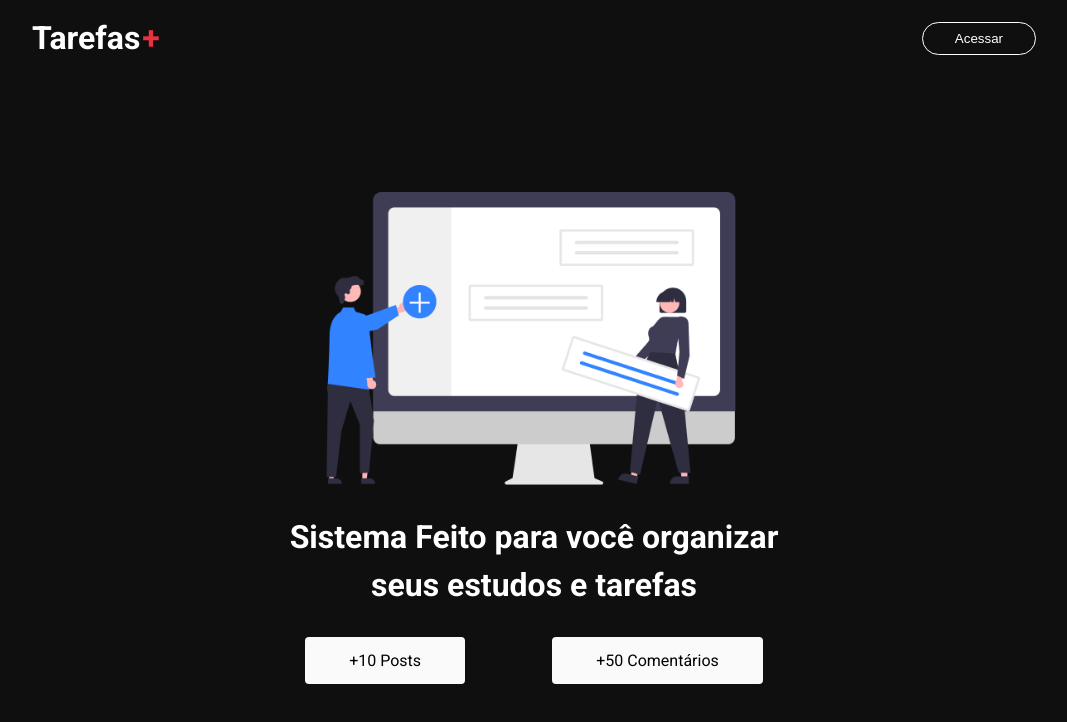
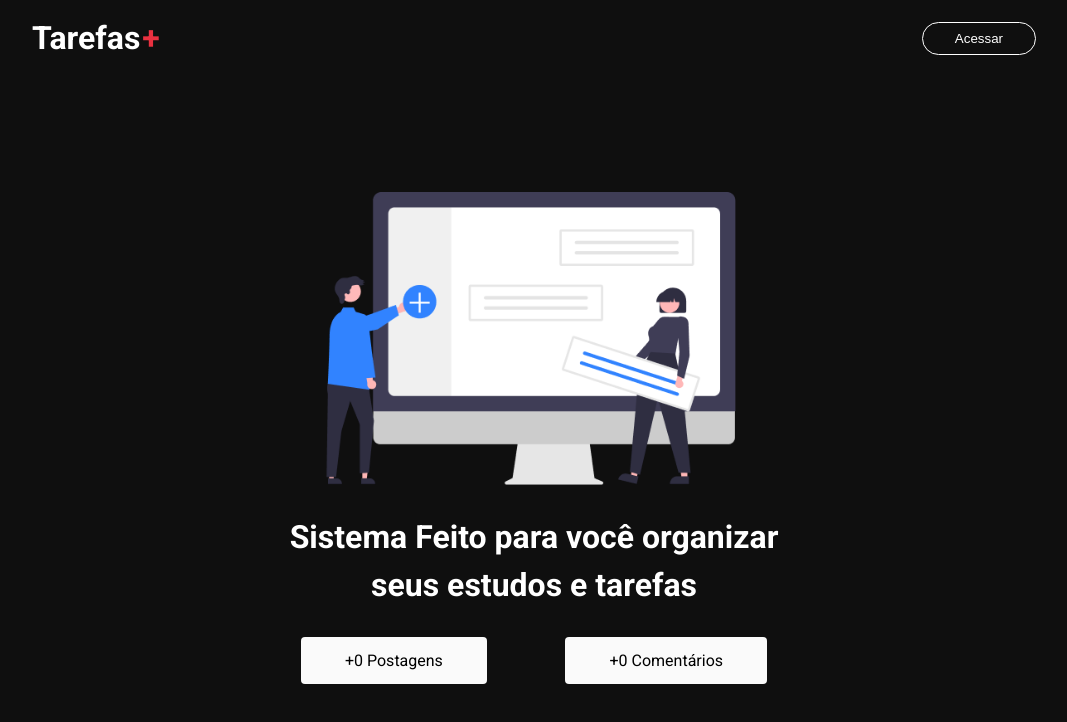
Before and after one commit to pabloteodoro/Task-and-Dashboards, a Next.js app in the folder projeto/: page / in a window 1280 px wide. Shown: the top 722 px of the page, without its empty margins (106-1173 px from the left). Built offline with nearby package versions, Linux system fonts and the light colour scheme; no server answers; the database is empty.

Commit message:
main page
I updated the main page so that it can be static, whenever a user registers a new task or comments, it will automatically update the number every 60 seconds

```diff
--- a/projeto/src/pages/index.tsx
+++ b/projeto/src/pages/index.tsx
@@ -3,8 +3,17 @@
 import Image from 'next/image';
 
 import heroImg from '../../public/assets/hero.png';
+import { db } from '../services/firebaseConnection';
+import { collection, getDocs, } from 'firebase/firestore';
 
-export default function Home() {
+import { GetStaticProps } from 'next';
+
+interface HomeProps {
+  posts: number;
+  comments: number;
+}
+
+export default function Home({posts, comments}: HomeProps) {
   return (
 
 
@@ -32,10 +41,10 @@
 
           <div className={styles.infoContent}>
             <section className={styles.box}>
-              <span>+10 Posts</span>
+              <span>+{posts} Postagens</span>
             </section>
             <section className={styles.box}>
-              <span>+50 Comentários</span>
+              <span>+{comments} Comentários</span>
 
             </section>
           </div>
@@ -44,3 +53,21 @@
 
   );
 }
+
+export const getStaticProps: GetStaticProps = async () => {
+
+  const commentRef = collection(db, 'comments');
+
+  const postRef = collection(db, 'tasks');
+
+  const commentSnapshot = await getDocs(commentRef);
+  const postSnapshot = await getDocs(postRef);
+
+   return {
+    props: {
+      posts: postSnapshot.size || 0,
+      comments: commentSnapshot.size || 0
+    },
+    revalidate: 60, // atualiza a cada 60 segundos
+   };
+};
```
